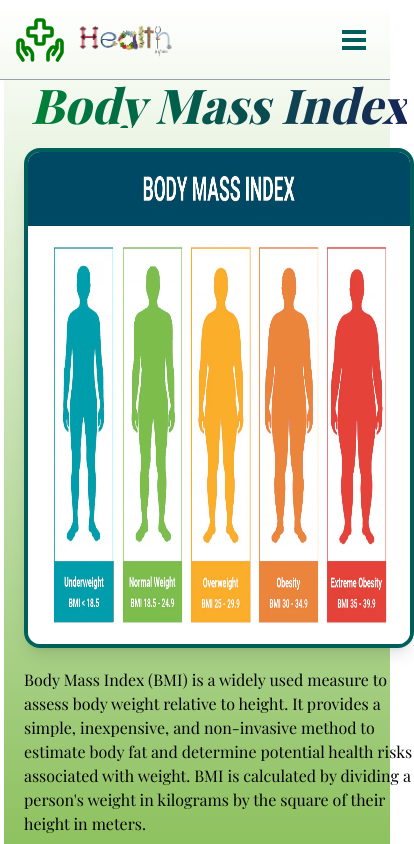
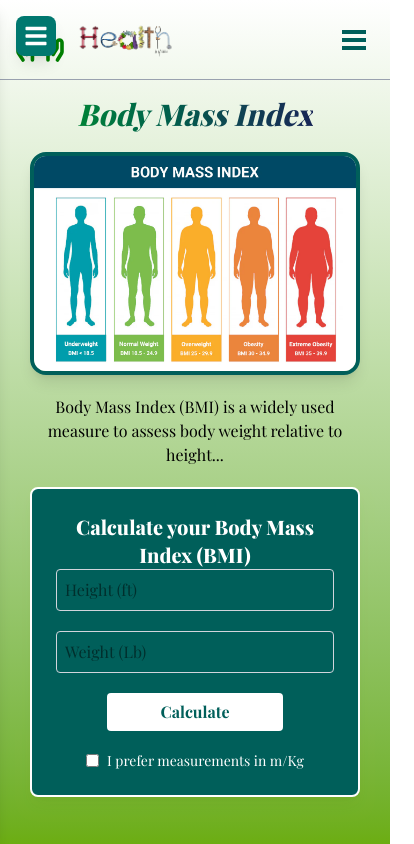
Before and after one commit to HeisGreen/health-app, a React (Vite) app in the folder frontend/: page /bmi in a window 390 px wide. Shown: the top 844 px of the page, 414 px wide, since content can reach past the window. Built offline with nearby package versions, Linux system fonts and the light colour scheme; sample sign-in values are in the browser's storage; a web font is replaced by a local one.

Commit message:
Implemented Responsiveness for Bmi page and Sidebar component

```diff
--- a/frontend/src/components/Bmi.tsx
+++ b/frontend/src/components/Bmi.tsx
@@ -1,7 +1,6 @@
 import React from "react";
 import Sidebar from "./Sidebar";
 import { useState } from "react";
-import axios from "axios";
 import { useNavigate } from "react-router-dom";
 import { motion } from "framer-motion";
 import axiosInstance from "../services/axiosInstance";
@@ -10,7 +9,6 @@ const Bmi = () => {
   const [useImperial, setUseImperial] = useState(false);
   const [weight, setWeight] = useState("");
   const [height, setHeight] = useState("");
-  const [bmiResult, setBmiResult] = useState<number | null>(null);
   const [error, setError] = useState<string | null>(null);
 
   const navigate = useNavigate();
@@ -21,7 +19,7 @@ const Bmi = () => {
       return;
     }
     try {
-      const token = localStorage.getItem("token"); // Get the token from local storage
+      const token = localStorage.getItem("token");
       if (!token) {
         throw new Error("No token found. Please log in.");
       }
@@ -44,16 +42,15 @@ const Bmi = () => {
       setError(
         "Failed to calculate BMI. Please check your inputs and try again."
       );
-      setBmiResult(null);
     }
   };
 
   return (
-    <div className="flex">
+    <div className="flex flex-col w-full md:flex-row">
       <Sidebar />
-      <div className="flex flex-col items-center ml-5 space-y-5 mr-5 w-full h-full justify-center">
+      <div className="flex flex-col items-center space-y-5 w-full h-full justify-center p-4 md:p-0">
         <motion.h1
-          className="items-center justify-center gap-3 text-5xl font-extrabold text-transparent italic bg-gradient-to-r from-green-700 to-blue-950 bg-clip-text"
+          className="text-3xl md:text-5xl font-extrabold text-transparent italic bg-gradient-to-r from-green-700 to-blue-950 bg-clip-text text-center"
           initial={{ opacity: 0, y: -50 }}
           animate={{ opacity: 1, y: 0 }}
           transition={{ duration: 0.8 }}
@@ -68,37 +65,34 @@ const Bmi = () => {
         >
           <img
             src="BMI.webp"
-            alt=""
-            className="h-[500px] w-[1200px] rounded-2xl border-4 border-teal-800 shadow-lg"
+            alt="BMI Chart"
+            className="h-auto w-[330px] md:w-[800px] rounded-2xl border-4 border-teal-800 shadow-lg"
           />
         </motion.div>
 
         <motion.p
+          className="text-center px-4 md:px-0"
           initial={{ opacity: 0, y: 20 }}
           animate={{ opacity: 1, y: 0 }}
           transition={{ duration: 0.8, delay: 0.2 }}
         >
           Body Mass Index (BMI) is a widely used measure to assess body weight
-          relative to height. It provides a simple, inexpensive, and
-          non-invasive method to estimate body fat and determine potential
-          health risks associated with weight. BMI is calculated by dividing a
-          person&apos;s weight in kilograms by the square of their height in
-          meters.
+          relative to height...
         </motion.p>
 
-        <div className="w-full h-full">
+        <div className="w-full">
           <div className="flex items-center justify-center">
             <motion.div
-              className="w-[1200px] h-[350px] flex flex-col justify-center items-center bg-teal-800 rounded-lg border-2 border-white text-white shadow-lg shadow-lime-800/6 p-5"
+              className="w-[330px] md:w-[800px] p-6 flex flex-col justify-center items-center bg-teal-800 rounded-lg border-2 border-white text-white shadow-lg shadow-lime-800/6"
               initial={{ opacity: 0, scale: 0.8 }}
               animate={{ opacity: 1, scale: 1 }}
               transition={{ duration: 0.8, delay: 0.3 }}
             >
-              <h1 className="font-extrabold text-3xl">
+              <h1 className="font-extrabold text-xl md:text-3xl text-center">
                 Calculate your Body Mass Index (BMI)
               </h1>
               <form
-                className="h-52 w-full flex flex-col justify-between space-y-10 items-center p-4"
+                className="w-full flex flex-col space-y-5 items-center"
                 onSubmit={(e) => {
                   e.preventDefault();
                   handleCalculate();
@@ -110,7 +104,7 @@ const Bmi = () => {
                   value={height}
                   onChange={(e) => setHeight(e.target.value)}
                   placeholder={`Height (${useImperial ? "m" : "ft"})`}
-                  className="inputClass"
+                  className="w-full md:w-3/4 p-2 rounded border border-gray-300 text-black"
                   required
                 />
 
@@ -120,21 +114,20 @@ const Bmi = () => {
                   value={weight}
                   onChange={(e) => setWeight(e.target.value)}
                   placeholder={`Weight (${useImperial ? "Kg" : "Lb"})`}
-                  className="inputClass"
+                  className="w-full md:w-3/4 p-2 rounded border border-gray-300 text-black"
                   required
                 />
 
                 <motion.button
                   className="h-[38px] w-44 bg-white text-teal-800 font-bold rounded hover:bg-orange-300 hover:text-white cursor-pointer"
                   type="submit"
-                  onClick={handleCalculate}
                   whileHover={{ scale: 1.1 }}
                   whileTap={{ scale: 0.9 }}
                 >
                   Calculate
                 </motion.button>
 
-                <div className="flex">
+                <div className="flex items-center space-x-2">
                   <input
                     type="checkbox"
                     id="terms"
@@ -145,10 +138,10 @@ const Bmi = () => {
                   <label htmlFor="terms" className="text-sm">
                     I prefer measurements in {useImperial ? "Ft/Lb" : "m/Kg"}
                   </label>
-
+                </div>
                 {error && (
                   <motion.div
-                      className="mt-6 text-center"
+                    className="mt-2 text-center"
                     initial={{ opacity: 0 }}
                     animate={{ opacity: 1 }}
                     transition={{ duration: 0.5 }}
@@ -156,7 +149,6 @@ const Bmi = () => {
                     <p className="text-red-500">{error}</p>
                   </motion.div>
                 )}
-                </div>
               </form>
             </motion.div>
           </div>
--- a/frontend/src/components/Sidebar.tsx
+++ b/frontend/src/components/Sidebar.tsx
@@ -2,7 +2,6 @@ import React, { useState } from "react";
 import {
   FaUser,
   FaCog,
-  FaSignOutAlt,
   FaBars,
   FaDumbbell,
   FaUsers,
@@ -15,115 +14,145 @@ import { Link } from "react-router-dom";
 
 const Sidebar = () => {
   const [isCollapsed, setIsCollapsed] = useState(false);
+  const [isMobileOpen, setIsMobileOpen] = useState(false);
 
   return (
+    <>
+      {/* Mobile Menu Button */}
+      <button
+        className="md:hidden fixed top-4 left-4 z-50 p-2 bg-teal-700 text-white rounded-lg shadow-lg"
+        onClick={() => setIsMobileOpen(!isMobileOpen)}
+      >
+        <FaBars size={24} />
+      </button>
+
+      {/* Sidebar */}
       <div
-      className={`${
-        isCollapsed ? "w-18" : "w-64"
-      } min-h-screen bg-teal-800 rounded-lg border-2  border-white text-white shadow-lg shadow-lime-800/6 overflow-y-auto transition-all duration-300`}
+        className={`fixed top-0 left-0 h-full bg-teal-800 text-white shadow-lg rounded-lg min-h-screen transition-all duration-300 z-40 ${
+          isMobileOpen ? "w-64" : isCollapsed ? "w-16" : "w-64"
+        } ${
+          isMobileOpen ? "translate-x-0" : "-translate-x-full md:translate-x-0"
+        } md:relative`}
       >
         <div className="p-5">
           <button
             onClick={() => setIsCollapsed(!isCollapsed)}
-          className="mb-4 py-5 hover:bg-orange-400 rounded"
+            className="hidden md:block mb-4 py-5 hover:bg-orange-400 rounded"
           >
             <FaBars />
           </button>
-        <img src="" alt="" />
-        <ul>
-          <li className="mb-2">
+
+          {/* Sidebar Links */}
+          <ul className="mt-5 space-y-2">
+            <li>
               <Link
                 to="/dashboard"
-              className="flex items-center py-5 hover:bg-orange-400 rounded"
+                className="flex items-center py-4 hover:bg-orange-400 rounded px-4"
               >
-              <MdSpaceDashboard className="mr-2" />{" "}
+                <MdSpaceDashboard className="mr-2" />
                 {!isCollapsed && "Dashboard"}
               </Link>
             </li>
-          <li className="mb-2">
+            <li>
               <Link
                 to="/profile"
-              className="flex items-center py-5 hover:bg-orange-400 rounded"
+                className="flex items-center py-4 hover:bg-orange-400 rounded px-4"
               >
-              <FaUser className="mr-2" /> {!isCollapsed && "Profile"}
+                <FaUser className="mr-2" />
+                {!isCollapsed && "Profile"}
               </Link>
             </li>
-          <li className="mb-2">
+            <li>
               <Link
                 to="/tracker"
-              className="flex items-center py-5 hover:bg-orange-400 rounded"
+                className="flex items-center py-4 hover:bg-orange-400 rounded px-4"
               >
-              <MdFastfood className="mr-2" />{" "}
+                <MdFastfood className="mr-2" />
                 {!isCollapsed && "Calorie Tracker"}
               </Link>
             </li>
-          <li className="mb-2">
+            <li>
               <Link
                 to="/planner"
-              className="flex items-center py-5 hover:bg-orange-400 rounded"
+                className="flex items-center py-4 hover:bg-orange-400 rounded px-4"
               >
-              <FaDumbbell className="mr-2" />{" "}
+                <FaDumbbell className="mr-2" />
                 {!isCollapsed && "Exercise Planner"}
               </Link>
             </li>
-          <li className="mb-2">
+            <li>
               <Link
                 to="/bmi"
-              className="flex items-center py-5 hover:bg-orange-400 rounded"
+                className="flex items-center py-4 hover:bg-orange-400 rounded px-4"
               >
-              <FaWeight className="mr-2" /> {!isCollapsed && "BMI"}
+                <FaWeight className="mr-2" />
+                {!isCollapsed && "BMI"}
               </Link>
             </li>
-          <li className="mb-2">
+            <li>
               <Link
                 to="/bmr"
-              className="flex items-center py-5 hover:bg-orange-400 rounded"
+                className="flex items-center py-4 hover:bg-orange-400 rounded px-4"
               >
-              <GiBodyBalance className="mr-2" /> {!isCollapsed && "BMR"}
+                <GiBodyBalance className="mr-2" />
+                {!isCollapsed && "BMR"}
               </Link>
             </li>
-          <li className="mb-2">
+            <li>
               <Link
-              to={"/eer"}
-              className="flex items-center py-5 hover:bg-orange-400 rounded"
+                to="/eer"
+                className="flex items-center py-4 hover:bg-orange-400 rounded px-4"
               >
-              <GiMeal className="mr-2" /> {!isCollapsed && "EER"}
+                <GiMeal className="mr-2" />
+                {!isCollapsed && "EER"}
               </Link>
             </li>
-          <li className="mb-2">
+            <li>
               <Link
                 to="/tips"
-              className="flex items-center py-5 hover:bg-orange-400 rounded"
+                className="flex items-center py-4 hover:bg-orange-400 rounded px-4"
               >
-              <GiHeartBeats className="mr-2" /> {!isCollapsed && "Health Tips"}
+                <GiHeartBeats className="mr-2" />
+                {!isCollapsed && "Health Tips"}
               </Link>
             </li>
-          <li className="mb-2">
+            <li>
               <Link
                 to="/forum"
-              className="flex items-center py-5 hover:bg-orange-400 rounded"
+                className="flex items-center py-4 hover:bg-orange-400 rounded px-4"
               >
-              <FaUsers className="mr-2" /> {!isCollapsed && "Community Forum"}
+                <FaUsers className="mr-2" />
+                {!isCollapsed && "Community Forum"}
               </Link>
             </li>
-          <li className="mb-2">
+            <li>
               <Link
                 to="/settings"
-              className="flex items-center py-5 hover:bg-orange-400 rounded"
+                className="flex items-center py-4 hover:bg-orange-400 rounded px-4"
               >
-              <FaCog className="mr-2" /> {!isCollapsed && "Settings"}
+                <FaCog className="mr-2" />
+                {!isCollapsed && "Settings"}
               </Link>
             </li>
-          <li className="mb-2">
+            <li>
               <LogoutButton
-              className="" // Optional: Add custom styles
-              iconClassName="text-white" // Optional: Style the icon
-              buttonText={!isCollapsed ? "Logout" : ""} // Conditionally show text
+                className="flex items-center py-4 hover:bg-orange-400 rounded px-4"
+                iconClassName="text-white"
+                buttonText={!isCollapsed ? "Logout" : ""}
               />
             </li>
           </ul>
         </div>
       </div>
+
+      {/* Overlay for Mobile */}
+      {isMobileOpen && (
+        <div
+          className="fixed inset-0 bg-black bg-opacity-50 z-30 md:hidden"
+          onClick={() => setIsMobileOpen(false)}
+        ></div>
+      )}
+    </>
   );
 };
 
```
Lines whose indentation alone changed are shown as unchanged.
